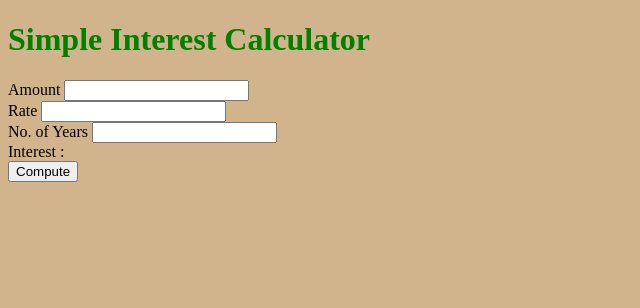
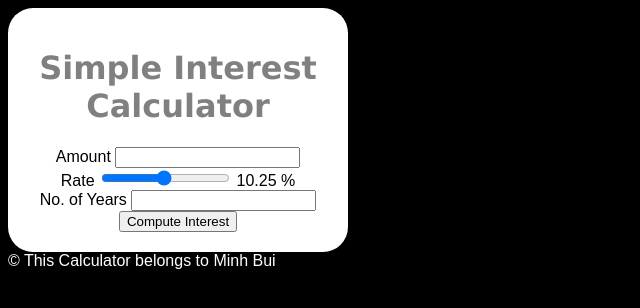
Before and after one commit to M1nhbui/Simple-Interest-Calculator, a plain HTML site: page index.html in a window 1280 px wide. Shown: the whole page, without its empty margins (0-640 px from the left). Drawn offline with Linux system fonts and the light colour scheme.

Commit message:
Interest Calculator

```diff
--- a/index.html
+++ b/index.html
@@ -1,18 +1,45 @@
 <!DOCTYPE html>
 <html>
-    <head>
+
+<head>
+    <title>Simple Interest Calculator</title>
     <script src="script.js"></script>
     <link rel="stylesheet" href="style.css">
 
-    </head>
-    <body>
+</head>
+
+<body>
+    <div class="maindiv">
         <h1>Simple Interest Calculator</h1>
 
-        Amount <input type="number"  id="principal">  <br/>
-        Rate <input type="number"  id="rate">  <br/>
-        No. of Years <input type="number"  id="years">  <br/>
-        Interest : <span id="result"></span><br>
+        Amount <input type="number" id="principal"> <br />
+        Rate <input type="range" id="rate" min="1" max="20" value="10.25" step="0.25" onchange="updateRate()">
+        <span id="rate_val">
+            10.25
+        </span>% <br />
+        No. of Years
+        <input type="number" id="years" list="all_years">
+        <datalist id="all_years">
+            <option value="1">1</option>
+            <option value="2">2</option>
+            <option value="3">3</option>
+            <option value="4">4</option>
+            <option value="5">5</option>
+            <option value="6">6</option>
+            <option value="7">7</option>
+            <option value="8">8</option>
+            <option value="9">9</option>
+            <option value="10">10</option>
+        </datalist>
+        <br />
+        <button onclick="compute()">Compute Interest</button> <br />
+        <span id="result">
+        </span>
+    </div>
+    <footer>
+        &#169; This Calculator belongs to Minh Bui
+    </footer>
 
-        <button onclick="compute()">Compute</button>
-    </body>
+</body>
+
 </html>
--- a/script.js
+++ b/script.js
@@ -1,5 +1,23 @@
-function compute()
+function compute() {
+    var principal = document.getElementById("principal").value;
+    var rate = document.getElementById("rate").value;
+    var years = document.getElementById("years").value;
+    var interest = principal * years * rate / 100;
+    var year = new Date().getFullYear() + parseInt(years);
+    var amount = parseInt(principal) + parseFloat(interest);
+    var result = document.getElementById("result");
+
+    if (principal <= 0) {
+        alert('Please enter a positive number!');
+        document.getElementById("principal").focus();
+    }
+    else {
+        result.innerHTML = "If you deposit $" + "<mark>" + principal + "</mark>" + ",\<br\> at an interest rate of " + "<mark>" + rate + "%" + "</mark>" + "\<br\> You will receive an amount of $" + "<mark>" + amount + "</mark>" + ",\<br\> in the year " + "<mark>" + year + "</mark>" + "\<br\>";
+    }
+}
+
+function updateRate()
 {
-    p = document.getElementById("principal").value;
-
+    var rateval = document.getElementById("rate").value;
+    document.getElementById("rate_val").innerText = rateval;
 }
--- a/style.css
+++ b/style.css
@@ -1,2 +1,19 @@
-body {background-color:tan;}
-h1{color:green;}
+body {
+    background-color: black;
+    font-family: arial;
+    color: white;
+}
+
+h1 {
+    color: grey;
+    font-family: verdana;
+}
+
+.maindiv {
+    background-color: white;
+    color: black;
+    width: 300px;
+    padding: 20px;
+    border-radius: 25px;
+    text-align: center;
+}
```
